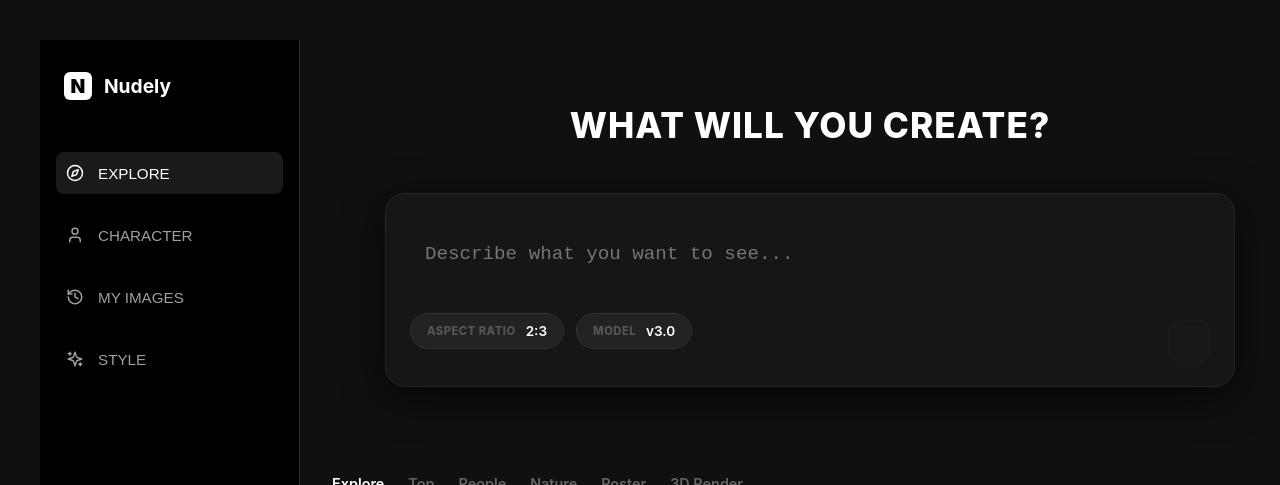
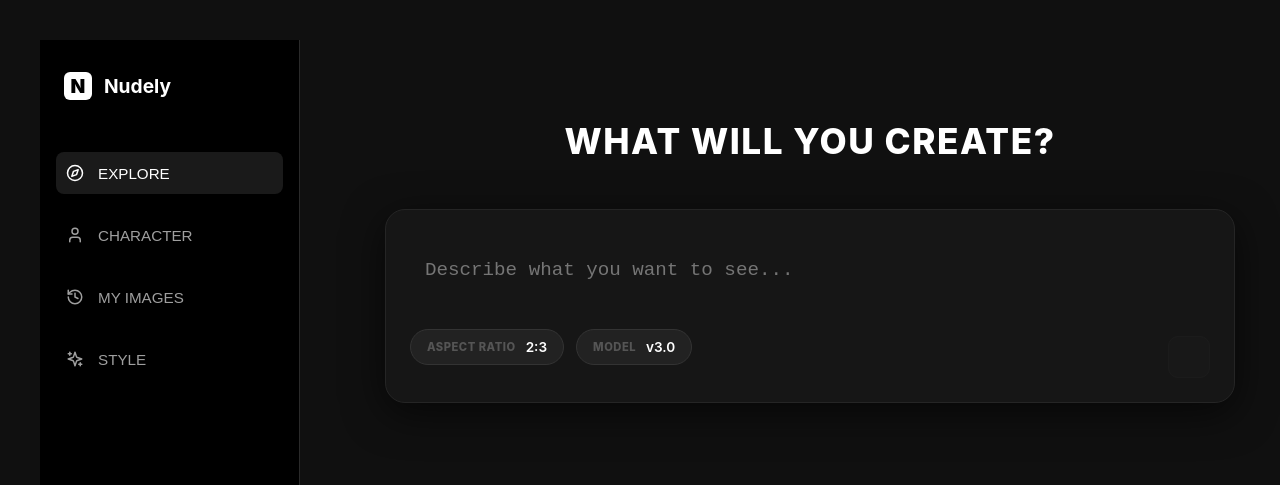
Before and after one commit to Chidera-M-C/titan-ultra-engine, a React (Vite) app: page / in a window 1280 px wide. Shown: the top 485 px of the page. Built offline with nearby package versions, Linux system fonts and the light colour scheme.

Commit message:
Update App.css

```diff
--- a/src/App.css
+++ b/src/App.css
@@ -1,4 +1,3 @@
-/* src/App.css */
 :root {
   --bg-app: #101010;
   --bg-sidebar: #000000;
@@ -20,11 +19,7 @@ body, html {
   overflow: hidden;
 }
 
-.app-shell {
-  display: flex;
-  width: 100vw;
-  height: 100vh;
-}
+.app-shell { display: flex; width: 100vw; height: 100vh; }
 
 .main-content {
   flex: 1;
@@ -34,22 +29,24 @@ body, html {
   overflow: hidden;
 }
 
-/* --- THE FIX FOR THE CENTERED TITLE --- */
+/* MASTER HEADER FIX */
 .top-header {
   width: 100%;
   display: flex;
-  flex-direction: column; /* Stacks Title on Top of Box */
-  align-items: center;    /* Centers both horizontally */
-  padding: 4rem 2rem 2rem 2rem;
+  flex-direction: column;
+  align-items: center;
+  justify-content: center;
+  padding: 5rem 2rem 2rem 2rem;
   flex-shrink: 0;
 }
 
 .aesthetic-title {
+  width: 100%;
+  text-align: center;
   font-size: 2.2rem;
   font-weight: 800;
   margin-bottom: 2rem;
   color: #fff;
   text-transform: uppercase;
-  letter-spacing: 1px;
-  text-align: center;
+  letter-spacing: 1.5px;
 }
```
